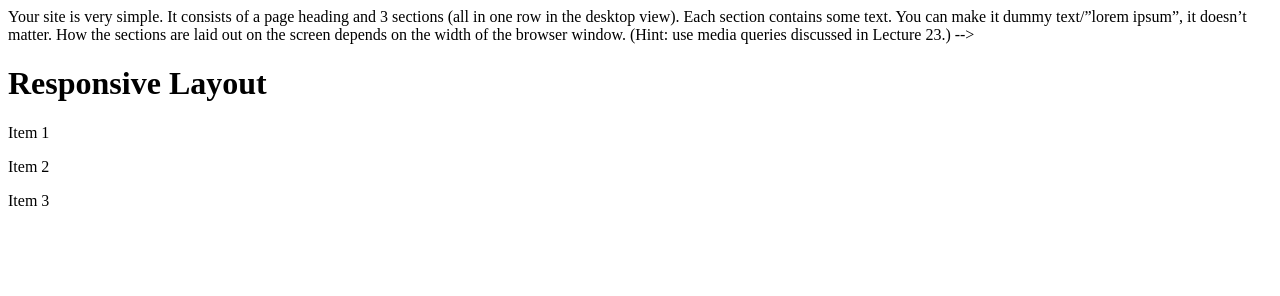
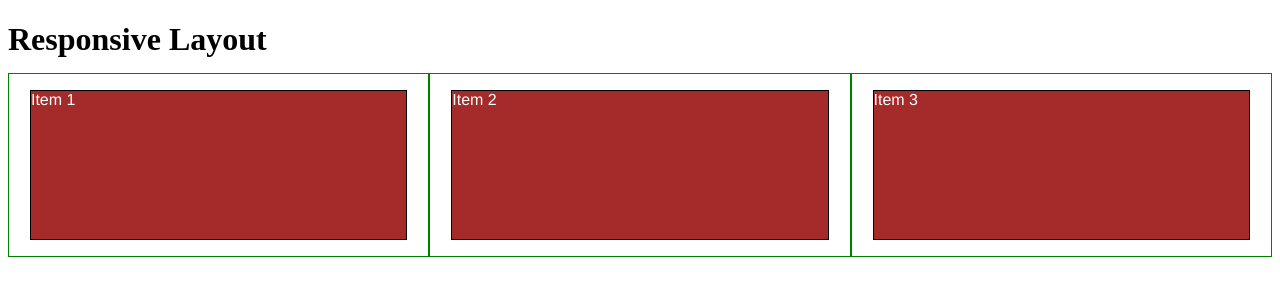
Before and after one commit to ouroboruo/corsera-test, a plain HTML site: page mod2_solution/index.html in a window 1280 px wide. Drawn offline with Linux system fonts and the light colour scheme.

Commit message:
Adds external stylesheet ref

```diff
--- a/mod2_solution/index.html
+++ b/mod2_solution/index.html
@@ -1,20 +1,21 @@
 <!DOCTYPE html>
 
-Your site is very simple. It consists of a page heading and 3 sections (all in one row in the desktop view). Each section contains some text. You can make it dummy text/”lorem ipsum”, it doesn’t matter. How the sections are laid out on the screen depends on the width of the browser window. (Hint: use media queries discussed in Lecture 23.)
- -->
+<!-- Your site is very simple. It consists of a page heading and 3 sections (all in one row in the desktop view). Each section contains some text. You can make it dummy text/”lorem ipsum”, it doesn’t matter. How the sections are laid out on the screen depends on the width of the browser window. (Hint: use media queries discussed in Lecture 23.) -->
+
 <html>
 <head>
 <meta charset="utf-8">
 <meta name="viewport" content="width=device-width, initial-scale=1">
+<link rel="stylesheet" type="text/css" href="css/main.css">
 <title>Responsive Layout</title>
 </head>
 <body>
 <h1>Responsive Layout</h1>
 
 <div class="row">
-  <div class="col-lg-3 col-md-6"><p>Item 1</p></div>
-  <div class="col-lg-3 col-md-6"><p>Item 2</p></div>
-  <div class="col-lg-3 col-md-6"><p>Item 3</p></div>
+  <section class="col-lg-3 col-md-6"><p>Item 1</p></section>
+  <section class="col-lg-3 col-md-6"><p>Item 2</p></section>
+  <section class="col-lg-3 col-md-6"><p>Item 3</p></section>
 </div>
 
 </body>
```
